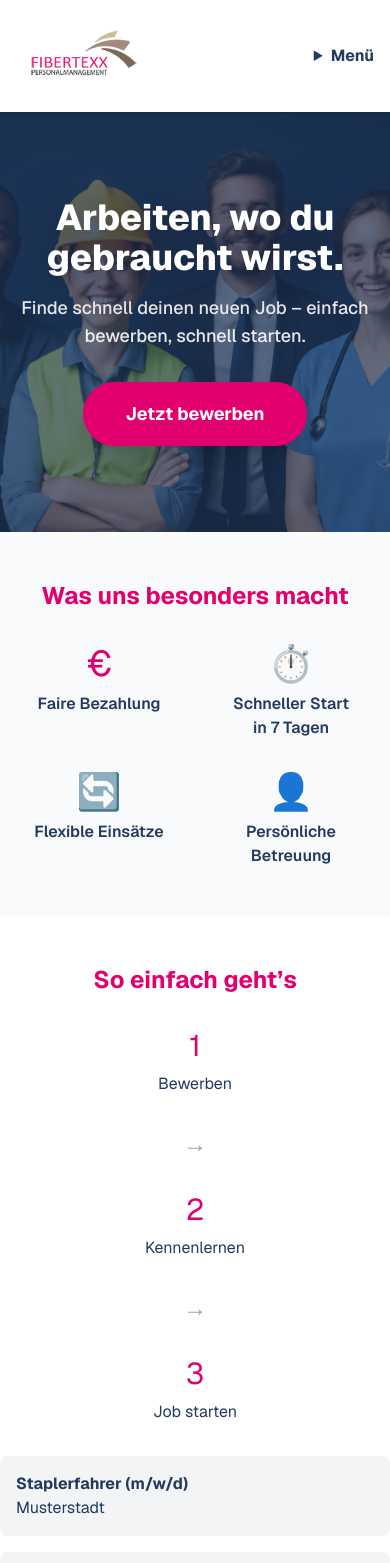
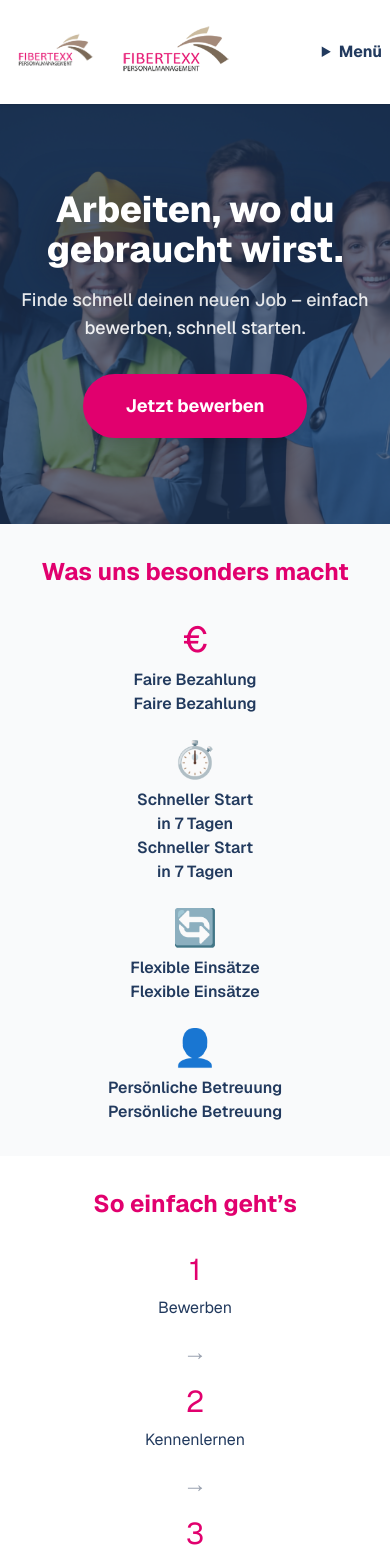
Before and after one commit to iamfudofficial/gitbook-init, a Next.js app: page / in a window 390 px wide. Shown: the top 1563 px of the page. Built offline with nearby package versions, Linux system fonts and the light colour scheme.

Commit message:
style: mobile Ansicht und Struktur optimiert (Header, Cards, Footer, Textgrößen)

```diff
--- a/src/app/page.tsx
+++ b/src/app/page.tsx
@@ -9,11 +9,12 @@ export default function Home() {
 
       {/* HERO SECTION */}
       {/* HEADER */}
-      <header className="w-full bg-white flex justify-between items-center py-4 px-4 shadow-sm sticky top-0 z-20">
-        <div className="flex items-center gap-3">
+      <header className="w-full bg-white flex justify-between items-center py-3 px-2 sm:py-4 sm:px-4 shadow-sm sticky top-0 z-20">
+        <div className="flex items-center gap-2 sm:gap-3">
+  <Image src="/logo3.png" alt="Fibertexx Logo" width={80} height={80} className="h-14 w-auto sm:h-20" />
           <Image src="/logo3.png" alt="Fibertexx Logo" width={110} height={110} className="h-20 w-auto" />
         </div>
-        <nav className="hidden md:flex gap-8 text-[#223a5e] font-medium text-base">
+        <nav className="hidden md:flex gap-6 sm:gap-8 text-[#223a5e] font-medium text-sm sm:text-base">
           <a href="/jobs" className="hover:text-[#e1006e] transition">Unsere Jobangebote</a>
           <a href="#about" className="hover:text-[#e1006e] transition">Über uns</a>
           <a href="#kontakt" className="hover:text-[#e1006e] transition">Kontakt</a>
@@ -23,7 +24,7 @@ export default function Home() {
           {/* Simple mobile menu: show/hide on click (expandable for real menu if gewünscht) */}
           <details>
             <summary className="cursor-pointer text-[#223a5e] font-bold">Menü</summary>
-            <div className="flex flex-col bg-white rounded shadow mt-2 p-2 absolute right-4 top-16 min-w-[160px] border border-gray-200 z-30">
+            <div className="flex flex-col bg-white rounded shadow mt-2 p-4 absolute left-0 right-0 mx-2 min-w-[90vw] border border-gray-200 z-30">
               <a href="#jobs" className="py-2 px-3 hover:text-[#e1006e]">Unsere Jobangebote</a>
               <a href="#about" className="py-2 px-3 hover:text-[#e1006e]">Über uns</a>
               <a href="#kontakt" className="py-2 px-3 hover:text-[#e1006e]">Kontakt</a>
@@ -36,7 +37,7 @@ export default function Home() {
       <AnimatedHero />
 
       {/* FEATURES SECTION */}
-      <motion.section id="jobs" className="py-12 bg-gray-50 text-center"
+      <motion.section id="jobs" className="py-8 sm:py-12 bg-gray-50 text-center"
         initial="hidden"
         whileInView="visible"
         viewport={{ once: true, amount: 0.3 }}
@@ -48,7 +49,7 @@ export default function Home() {
           whileInView={{ opacity: 1, y: 0 }}
           transition={{ duration: 0.7 }}
         >Was uns besonders macht</motion.h2>
-        <div className="flex flex-wrap justify-center gap-8 max-w-4xl mx-auto">
+        <div className="grid grid-cols-1 sm:grid-cols-2 md:grid-cols-4 gap-6 sm:gap-8 max-w-4xl mx-auto">
           {[{
             icon: "€", text: "Faire Bezahlung"
           }, {
@@ -60,12 +61,13 @@ export default function Home() {
           }].map((item, i) => (
             <motion.div
               key={item.text}
-              className="flex flex-col items-center w-40 text-[#223a5e]"
+              className="flex flex-col items-center w-full sm:w-40 text-[#223a5e]"
               initial={{ opacity: 0, scale: 0.8, y: 40 }}
               whileInView={{ opacity: 1, scale: 1, y: 0 }}
               transition={{ duration: 0.6, delay: 0.2 + i * 0.1 }}
             >
               <span className="text-[#e1006e] text-4xl mb-2">{item.icon}</span>
+              <span className="font-semibold whitespace-pre-line text-base sm:text-lg">{item.text}</span>
               <span className="font-semibold whitespace-pre-line">{item.text}</span>
             </motion.div>
           ))}
@@ -73,9 +75,9 @@ export default function Home() {
       </motion.section>
 
       {/* HOW IT WORKS SECTION */}
-      <section className="py-12 bg-white text-center">
+      <section className="py-8 sm:py-12 bg-white text-center">
         <h2 className="text-2xl font-bold mb-8 text-[#e1006e]">So einfach geht’s</h2>
-        <div className="flex flex-col md:flex-row items-center justify-center gap-8 mb-8 text-[#223a5e]">
+        <div className="flex flex-col md:flex-row items-center justify-center gap-4 sm:gap-8 mb-8 text-[#223a5e]">
           <div className="flex flex-col items-center">
             <span className="text-[#e1006e] text-3xl mb-2">1</span>
             <span>Bewerben</span>
@@ -91,7 +93,7 @@ export default function Home() {
             <span>Job starten</span>
           </div>
         </div>
-        <div className="grid grid-cols-1 md:grid-cols-2 gap-4 max-w-2xl mx-auto mb-4">
+        <div className="grid grid-cols-1 sm:grid-cols-2 gap-4 max-w-2xl mx-auto mb-4">
           <div className="bg-gray-100 rounded-lg p-4 text-left text-[#223a5e]">
             <span className="font-bold">Staplerfahrer (m/w/d)</span><br />Musterstadt
           </div>
@@ -109,7 +111,7 @@ export default function Home() {
       </section>
 
       {/* TESTIMONIAL SECTION */}
-      <motion.section className="py-12 bg-[#e1006e] text-white text-center"
+      <motion.section className="py-8 sm:py-12 bg-[#e1006e] text-white text-center"
         initial="hidden"
         whileInView="visible"
         viewport={{ once: true, amount: 0.3 }}
@@ -156,12 +158,12 @@ export default function Home() {
       </motion.section>
 
       {/* ABOUT SECTION */}
-      <motion.section id="about" className="py-16 bg-white"
+      <motion.section id="about" className="py-10 sm:py-16 bg-white"
         initial="hidden"
         whileInView="visible"
         viewport={{ once: true, amount: 0.3 }}
       >
-        <div className="max-w-5xl mx-auto px-4 flex flex-col md:flex-row gap-10 items-center">
+        <div className="max-w-5xl mx-auto px-2 sm:px-4 flex flex-col md:flex-row gap-8 sm:gap-10 items-center">
           {/* Bild links */}
           <motion.div
             className="flex-1 flex justify-center mb-8 md:mb-0"
@@ -179,21 +181,21 @@ export default function Home() {
             transition={{ duration: 0.8, type: "spring", stiffness: 80, delay: 0.2 }}
           >
             <motion.div
-              className="bg-gray-50 rounded-xl shadow-md p-6 mb-8"
+              className="bg-gray-50 rounded-xl shadow-md p-4 sm:p-6 mb-6 sm:mb-8"
               initial={{ opacity: 0, y: 40 }}
               whileInView={{ opacity: 1, y: 0 }}
               transition={{ duration: 0.7, delay: 0.3 }}
             >
-              <h2 className="text-3xl md:text-4xl font-extrabold text-[#e1006e] mb-4">Wir stellen uns kurz vor</h2>
-              <p className="text-lg text-[#223a5e] mb-3">Die Fibertexx Personalmanagement GmbH wurde im Jahr 2008 gegründet und ist nicht nur im Besitz der von der Regionaldirektion Nürnberg erteilten unbefristeten Arbeitnehmerüberlassung, sondern verfügt auch über ein Team, welches mehr als 15 Jahre Erfahrung vorzuweisen hat.</p>
-              <p className="text-lg text-[#223a5e]">Nachdem im Jahr 2013 die Niederlassung in Augsburg eröffnet wurde, folgte im Jahr 2015 eine weitere Niederlassung in Dillingen an der Donau.</p>
+              <h2 className="text-2xl sm:text-3xl md:text-4xl font-extrabold text-[#e1006e] mb-3 sm:mb-4">Wir stellen uns kurz vor</h2>
+              <p className="text-base sm:text-lg text-[#223a5e] mb-2 sm:mb-3">Die Fibertexx Personalmanagement GmbH wurde im Jahr 2008 gegründet und ist nicht nur im Besitz der von der Regionaldirektion Nürnberg erteilten unbefristeten Arbeitnehmerüberlassung, sondern verfügt auch über ein Team, welches mehr als 15 Jahre Erfahrung vorzuweisen hat.</p>
+              <p className="text-base sm:text-lg text-[#223a5e]">Nachdem im Jahr 2013 die Niederlassung in Augsburg eröffnet wurde, folgte im Jahr 2015 eine weitere Niederlassung in Dillingen an der Donau.</p>
             </motion.div>
-            <motion.div className="mb-2"
+            <motion.div className="mb-4 sm:mb-2"
               initial={{ opacity: 0, y: 40 }}
               whileInView={{ opacity: 1, y: 0 }}
               transition={{ duration: 0.7, delay: 0.5 }}
             >
-              <h3 className="text-2xl font-bold text-[#223a5e] mb-4">Fibertexx – unsere Ansprüche</h3>
+              <h3 className="text-xl sm:text-2xl font-bold text-[#223a5e] mb-3 sm:mb-4">Fibertexx – unsere Ansprüche</h3>
               <ol className="space-y-6">
                 {[1,2,3,4,5,6].map((num, idx) => (
                   <motion.li
@@ -223,19 +225,19 @@ export default function Home() {
       </motion.section>
 
       {/* BENEFITS SECTION */}
-      <motion.section className="py-12 bg-gray-50 max-w-5xl mx-auto px-4"
+      <motion.section className="py-8 sm:py-12 bg-gray-50 max-w-5xl mx-auto px-2 sm:px-4"
         initial="hidden"
         whileInView="visible"
         viewport={{ once: true, amount: 0.3 }}
       >
-        <motion.div className="grid grid-cols-1 md:grid-cols-2 gap-8"
+        <motion.div className="grid grid-cols-1 sm:grid-cols-2 gap-6 sm:gap-8"
           initial="hidden"
           whileInView="visible"
           viewport={{ once: true, amount: 0.3 }}
         >
           {/* Vorteile für Kunden */}
           <motion.div
-            className="bg-white rounded-xl shadow p-8 flex flex-col items-start border-t-4 border-[#e1006e]"
+            className="bg-white rounded-xl shadow p-4 sm:p-8 flex flex-col items-start border-t-4 border-[#e1006e]"
             initial={{ opacity: 0, y: 40 }}
             whileInView={{ opacity: 1, y: 0 }}
             transition={{ duration: 0.7, delay: 0.2 }}
@@ -271,7 +273,7 @@ export default function Home() {
 
           {/* Vorteile für Mitarbeiter */}
           <motion.div
-            className="bg-white rounded-xl shadow p-8 flex flex-col items-start border-t-4 border-[#223a5e]"
+            className="bg-white rounded-xl shadow p-4 sm:p-8 flex flex-col items-start border-t-4 border-[#223a5e]"
             initial={{ opacity: 0, y: 40 }}
             whileInView={{ opacity: 1, y: 0 }}
             transition={{ duration: 0.7, delay: 0.4 }}
@@ -302,9 +304,9 @@ export default function Home() {
       </motion.section>
 
       {/* INDUSTRIES SECTION */}
-      <section className="py-12 bg-gray-50 max-w-4xl mx-auto px-4">
+      <section className="py-8 sm:py-12 bg-gray-50 max-w-4xl mx-auto px-2 sm:px-4">
         <h2 className="text-2xl font-bold text-[#e1006e] mb-8 text-center">Fibertexx vermittelt hauptsächlich in folgenden Branchen</h2>
-        <div className="grid grid-cols-1 sm:grid-cols-2 md:grid-cols-3 gap-8">
+        <div className="grid grid-cols-1 gap-6 sm:grid-cols-2 md:grid-cols-3 sm:gap-8">
           <div className="bg-white rounded-2xl p-6 shadow-lg flex flex-col items-center hover:shadow-2xl transition group">
             <span className="mb-3">
               {/* Flugzeug Icon */}
@@ -357,10 +359,10 @@ export default function Home() {
       </section>
 
       {/* FOOTER */}
-      <footer id="kontakt" className="bg-[#e1006e] text-white pt-12 pb-6 mt-8">
-        <div className="max-w-5xl mx-auto px-4">
+      <footer id="kontakt" className="bg-[#e1006e] text-white pt-8 sm:pt-12 pb-6 mt-8">
+        <div className="max-w-5xl mx-auto px-2 sm:px-4">
           <h2 className="text-2xl font-bold text-center mb-8 tracking-wide">Unsere Standorte & Kontakt</h2>
-          <div className="grid grid-cols-1 md:grid-cols-2 gap-8 border-b border-[#ff5bb0] pb-8">
+          <div className="grid grid-cols-1 gap-6 sm:grid-cols-2 sm:gap-8 border-b border-[#ff5bb0] pb-8">
             {/* Dillingen */}
             <div className="bg-[#e1006e]/80 rounded-lg p-6 shadow-md flex flex-col gap-2 border border-[#ff5bb0]">
               <h3 className="font-semibold text-lg mb-1">Dillingen a. d. Donau <span className='text-xs'>(Zentrale)</span></h3>
@@ -393,7 +395,7 @@ export default function Home() {
             </div>
           </div>
 
-          <div className="flex flex-col md:flex-row md:justify-between items-center gap-6 pt-8 pb-4 border-b border-[#ff5bb0] mt-2">
+          <div className="flex flex-col sm:flex-row sm:justify-between items-center gap-4 sm:gap-6 pt-6 sm:pt-8 pb-4 border-b border-[#ff5bb0] mt-2">
             <div className="text-center md:text-left">
               <h3 className="font-semibold mb-1 text-base">Öffnungszeiten</h3>
               <p className="text-sm">Montag-Donnerstag: 8-17 Uhr<br />Freitag: 8-14 Uhr</p>
```
